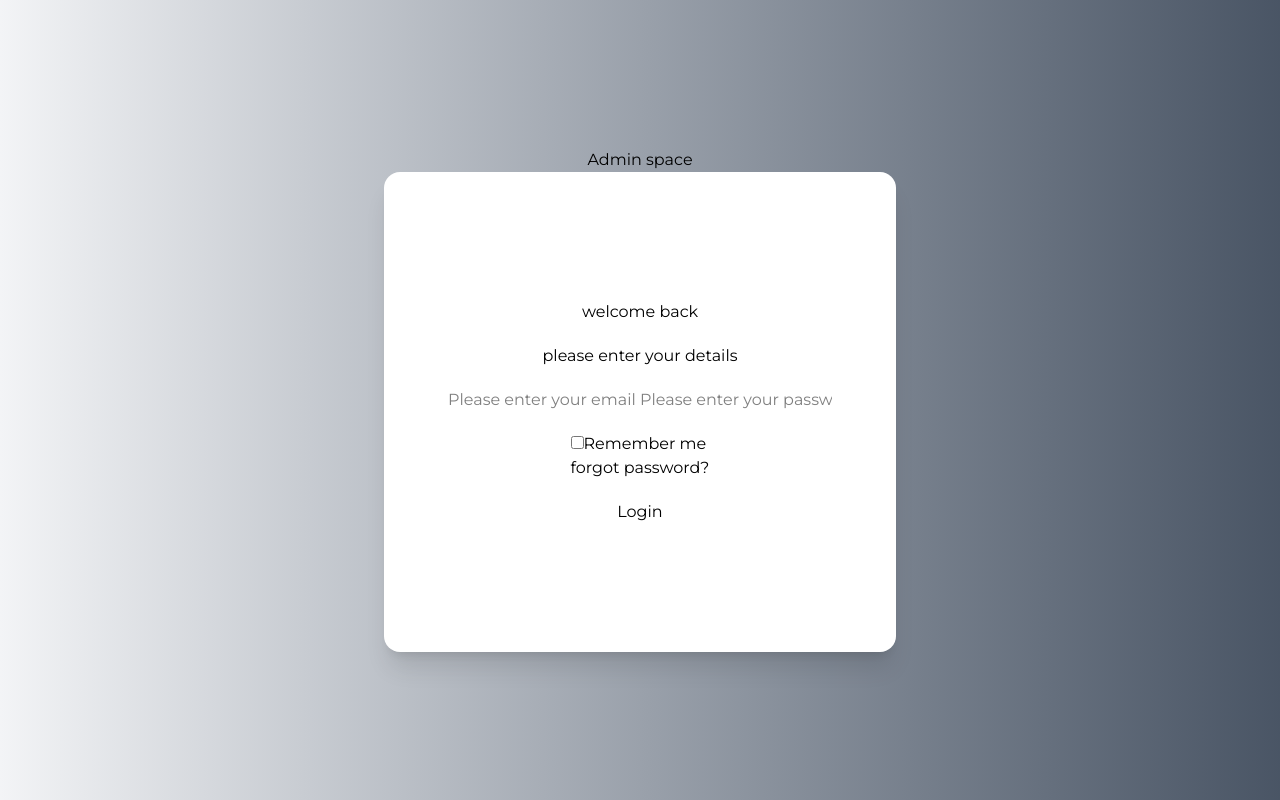
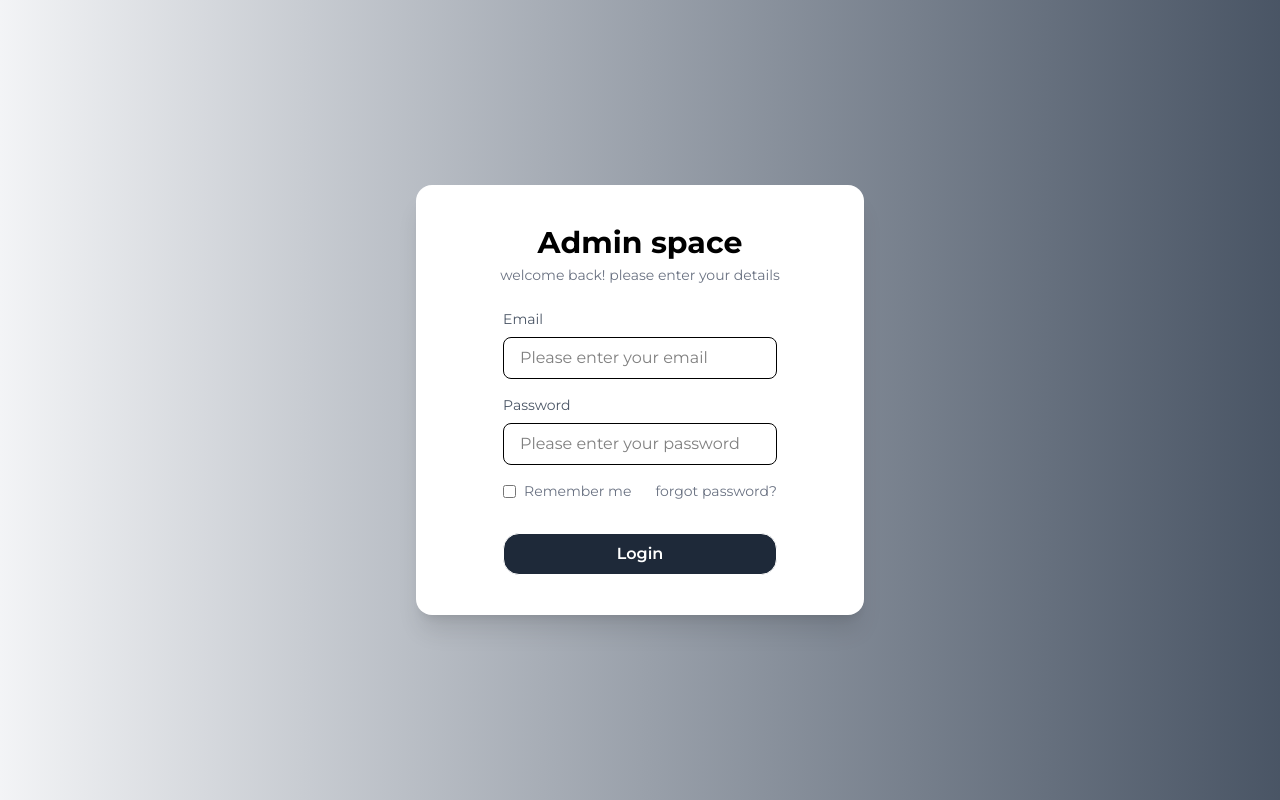
Before and after one commit to wyssaall/gym-ecom-admin, a React (Vite) app: page / in a window 1280 px wide. Built offline with nearby package versions, Linux system fonts and the light colour scheme.

Commit message:
login full style

```diff
--- a/src/pages/auth/Login.jsx
+++ b/src/pages/auth/Login.jsx
@@ -3,26 +3,38 @@ import '../../styles/index.css'
 
 function Login() {
   return (
-    <div class='bg-gradient-to-r from-gray-100 to-gray-600 h-screen flex justify-center items-center  flex-col '>
-        <h3>Admin space</h3>
-        <div class='bg-white w-2/5 h-3/5 rounded-2xl shadow-xl  p-10 flex flex-col justify-center items-center gap-5 '>
-           <h3>welcome back</h3>
-           <p>please enter your details</p>
-           <form action="">
-            <label ></label>
-             <input type="email" id='email' placeholder='Please enter your email'/>
-             <input type="password" id='pass' placeholder='Please enter your password'/>
+    <div className='bg-gradient-to-r from-gray-100 to-gray-600 min-h-screen flex justify-center items-center  flex-col '>
+      {/* card */}
+        <div className='bg-white w-full max-w-md rounded-2xl shadow-xl  px-8 py-10 flex flex-col justify-center items-center gap-6 '>
+             {/* titre */}
+             <div className='text-center'>
+               <h2 className='text-3xl font-bold  text-gray-00'>Admin space</h2>
+               <p className=' text-sm text-gray-500  mt-1'>welcome back! please enter your details</p>
+             </div>
+             {/* form */}
+           <form className='flex flex-col gap-4'>
+             {/* email */}
+             <div className='flex flex-col gap-2'>
+              <label className='text-sm text-gray-600'>Email</label>
+             <input className='px-4 py-2 border rounded-lg focus:outline-none focus:ring-2 focus:ring-gray-500' type="email" id='email' placeholder='Please enter your email'/>
+             </div>
+              {/* password */}
+             <div className='flex flex-col gap-2'>
+               <label className='text-sm text-gray-600' >Password</label>
+               <input className='px-4 py-2 border rounded-lg focus:outline-none focus:ring-2 focus:ring-gray-500' type="password" id='pass' placeholder='Please enter your password'/>
+             </div>
+             {/* options */}
+             <div className='flex flex-row justify-between gap-6 text-sm text-gray-500'>
+              <div className=' flex flex-row gap-2 items-center'>
+                <input type="checkbox" name="remember-me" id="rem" />
+                <label htmlFor="rem">Remember me</label>
+              </div>
+              <div>
+                   <button type='button' className='cursor-pointer hover:underline transition duration-500 '>forgot password?</button>
+              </div>
+             </div>
+             <button className='cursor-pointer mt-4  py-2 bg-gray-800 border rounded-2xl font-semibold text-white hover:bg-gray-700 transition duration-200 '>Login</button>
            </form>
-           <div>
-                <div>
-                <input type="checkbox" name="remember-me" id="rem" />
-                <label for="rem">Remember me</label>
-                </div>
-                <div>
-                   <h5>forgot password?</h5>
-                </div>
-           </div>
-           <button>Login</button>
         </div>
     </div>
   )
```
